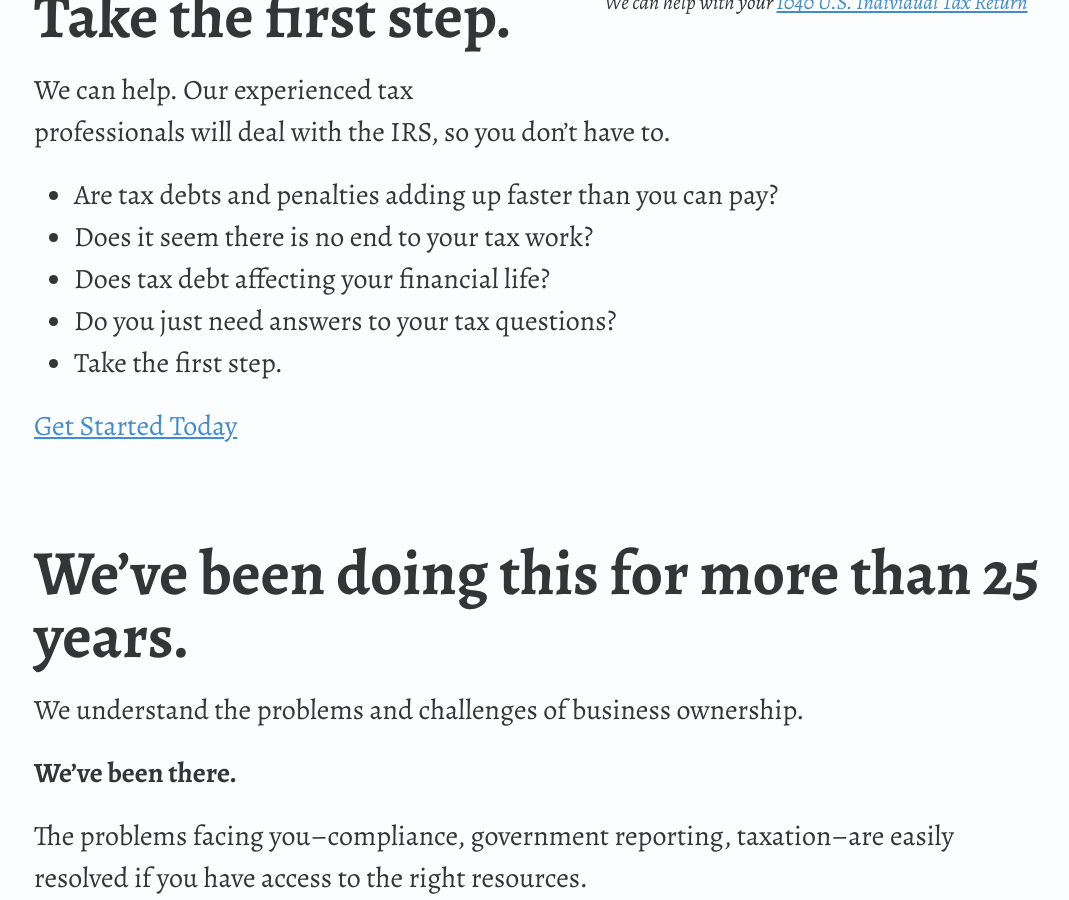
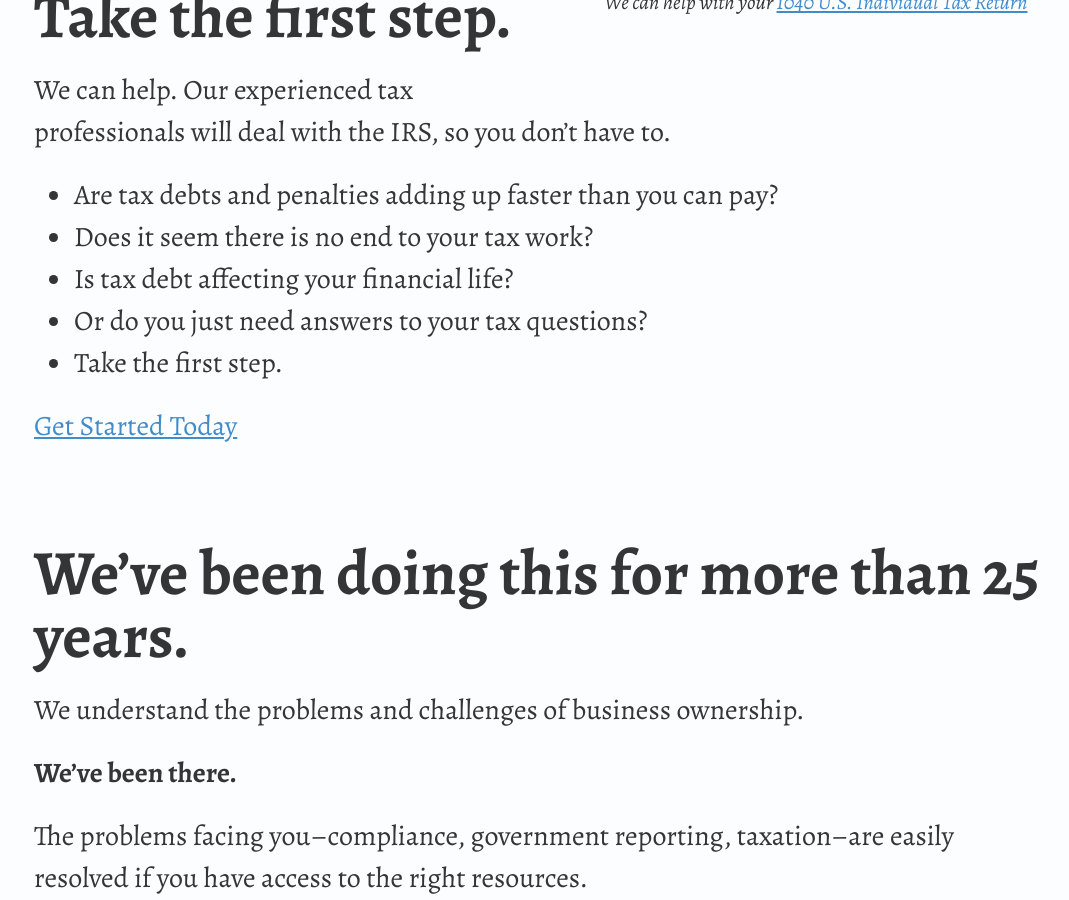
Before and after one commit to jimthoburn/ellerd, a Jekyll site: the page built from index.md, in a window 1280 px wide and 900 px high, scrolled down 2167 px. Shown: the whole window, without its empty margins (50-1119 px from the left). Built offline with Jekyll 4.4.1, drawn with Linux system fonts in a browser that asks for light colours.

Commit message:
Updated Index

```diff
--- a/index.md
+++ b/index.md
@@ -28,8 +28,8 @@ We can help. Our experienced tax professionals will deal with the IRS, so you do
 
 *   Are tax debts and penalties adding up faster than you can pay?
 *   Does it seem there is no end to your tax work?
-*   Does tax debt affecting your financial life?
-*   Do you just need answers to your tax questions?
+*   Is tax debt affecting your financial life?
+*   Or do you just need answers to your tax questions?
 *   Take the first step.
 
 [Get Started Today](#contact)
```
